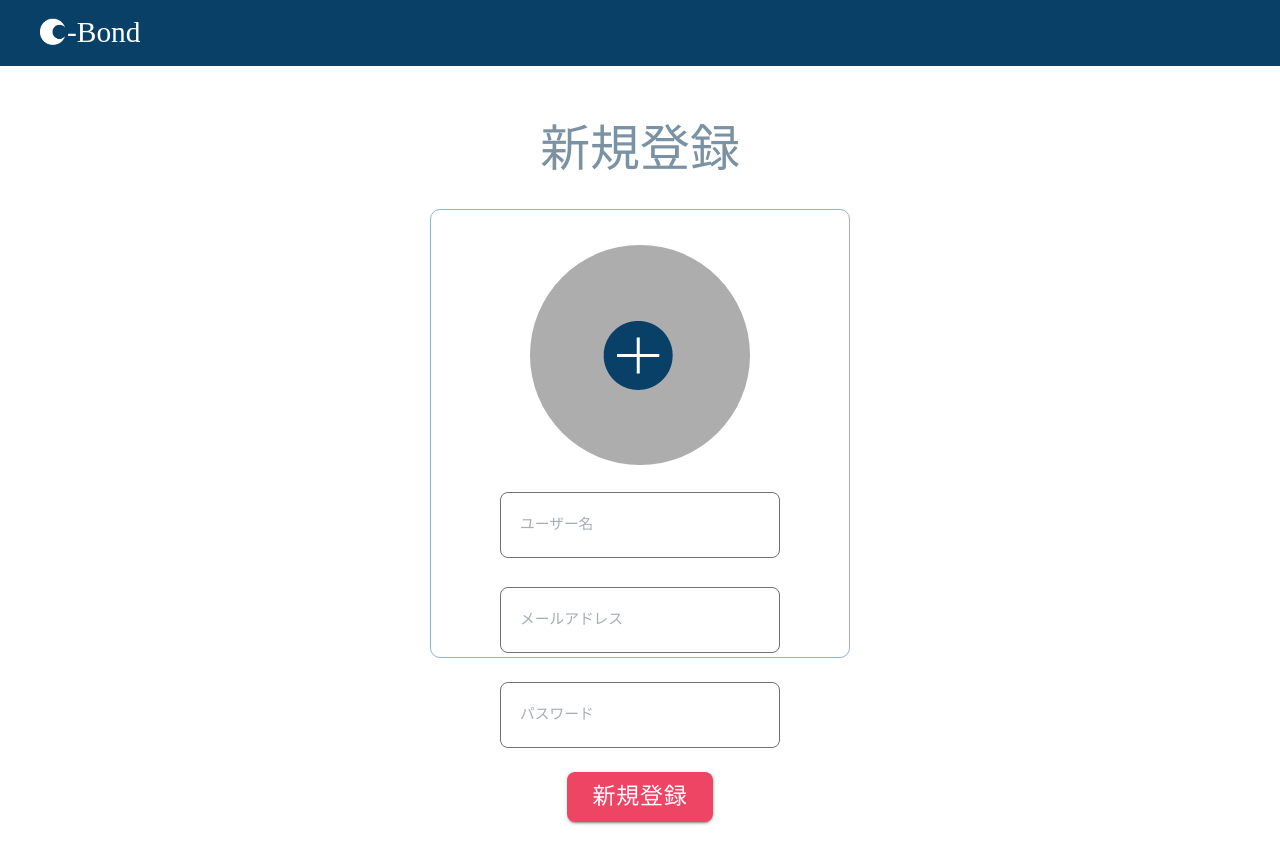
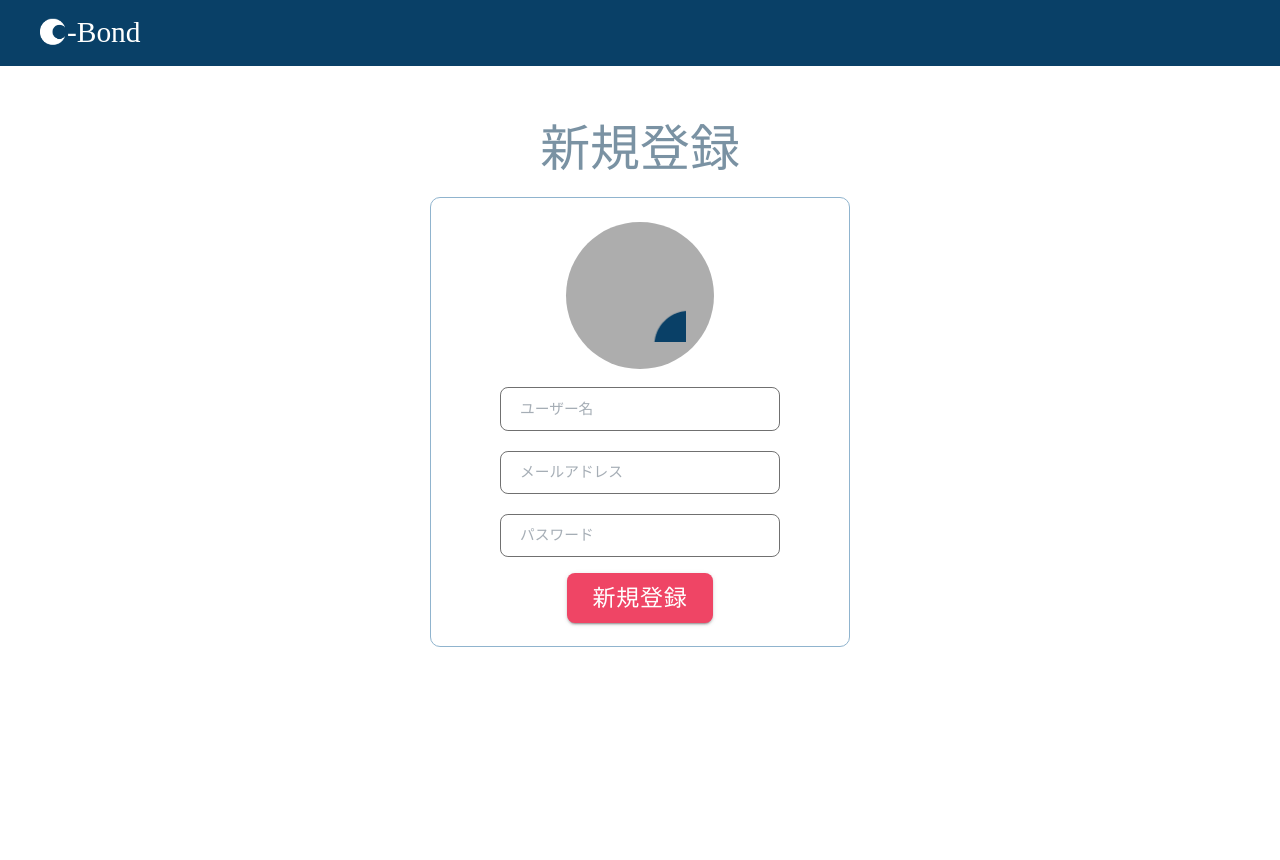
Before and after one commit to Shuri-Honda-1101/CV-chatapp, a React (Create React App) app: page /signup in a window 1280 px wide. After the commit the page ends 800 px from the top, so only its background shows below. Built offline with nearby package versions, Linux system fonts and the light colour scheme; no server answers.

Commit message:
rem to vw

```diff
--- a/src/pages/SignUp.js
+++ b/src/pages/SignUp.js
@@ -125,7 +125,7 @@ export const SignUp = ({ history }) => {
                       onZoomChange={setZoom}
                     />
                   </div>
-                  <Controls className="slider-wrap">
+                  <div className="slider-wrap">
                     <Slider
                       value={zoom}
                       min={1}
@@ -135,7 +135,7 @@ export const SignUp = ({ history }) => {
                       onChange={(e, zoom) => setZoom(zoom)}
                       classes={{ root: "slider" }}
                     />
-                  </Controls>
+                  </div>
                   <Button
                     className="cropper-ok"
                     variant="contained"
@@ -213,7 +213,7 @@ const SignUpFormWrap = styled.section`
     font-family: "ヒラギノ丸ゴ ProN";
     font-size: 3.9vw; //7.5rem;
     color: #7a92a3;
-    margin-bottom: 3.4rem;
+    margin-bottom: 1.77vw; //3.4rem;
   }
 `;
 
@@ -225,9 +225,9 @@ const SignUpForm = styled.div`
   display: flex;
   flex-direction: column;
   align-items: center;
-  padding: 3.5rem 0;
+  padding: 1.82vw 0; //3.5rem 0;
   .input-image-wrap {
-    margin-bottom: 2.5rem;
+    margin-bottom: 1.3vw; //2.5rem;
   }
   h3 {
     font-size: 1.87vw; //3.6rem
@@ -240,7 +240,7 @@ const SignUpForm = styled.div`
     .input-wrap {
       input {
         width: 21.9vw; //430/1920
-        height: 6.6rem;
+        height: 3.43vw; //6.6rem;
         border-radius: 0.62vw; //1.2rem;
         border: 1px solid #707070;
         padding-left: 1.5vw; //2.9rem;
@@ -250,14 +250,14 @@ const SignUpForm = styled.div`
           color: rgba(95, 108, 123, 0.56);
         }
       }
-      margin-bottom: 2.9rem; //3.3rem;
+      margin-bottom: 1.5vw; //2.9rem;
       :nth-of-type(4) {
         margin-bottom: 0;
       }
     }
 
     .signup {
-      margin: 2.4rem 0 3.8rem 0;
+      margin: 1.25vw 0 1.98vw 0; //2.4rem 0 3.8rem 0;
       background-color: #ef4565;
       color: #fff;
       font-size: 1.8vw; //3.5rem;
@@ -279,10 +279,6 @@ const SignUpForm = styled.div`
   }
 `;
 
-const Controls = styled.div`
-  width: 900px;
-`;
-
 const IconUp = styled.label`
   cursor: pointer;
   input {
@@ -299,15 +295,15 @@ const IconUp = styled.label`
       content: "";
       display: inline-block;
       background-color: black;
-      height: 22rem;
-      width: 22rem;
+      height: 11.5vw; //22rem;
+      width: 11.5vw; //22rem;
       opacity: 0.32;
       border-radius: 50%;
     }
     :after {
       content: "";
-      height: 22rem;
-      width: 22rem;
+      height: 11.5vw; //22rem;
+      width: 11.5vw; //22rem;
       display: inline-block;
       position: absolute;
       top: -18%;
@@ -318,8 +314,8 @@ const IconUp = styled.label`
   }
   img {
     border-radius: 50%;
-    height: 22rem;
-    width: 22rem;
+    height: 11.5vw; //22rem;
+    width: 11.5vw; //22rem;
   }
 `;
 
@@ -339,14 +335,14 @@ const ModalCropperWrap = styled.div`
 
 const ModalCropper = styled.div`
   z-index: 5;
-  height: 87.5rem;
-  width: 77.2rem;
-  border-radius: 6.5rem;
+  height: 45.6vw; //87.5rem;
+  width: 40.2vw; //77.2rem;
+  border-radius: 3.4vw; //6.5rem;
   background-color: #fff;
 
   .MuiSvgIcon-root {
-    font-size: 5rem;
-    margin: 4rem 5.5rem 0 0;
+    font-size: 2.6vw; //5rem;
+    margin: 2.1vw 2.86vw 0 0; //4rem 5.5rem 0 0;
     float: right;
     cursor: pointer;
     color: #EF4565;
@@ -354,15 +350,15 @@ const ModalCropper = styled.div`
 
   .cropper-wrap {
     position: relative;
-    height: 49.2rem;
-    width: 49.2rem;
-    margin: 12rem auto 4.57rem;
+    height: 25.62vw; //49.2rem;
+    width: 25.62vw; //49.2rem;
+    margin: 6.25vw auto 2.38vw; //12rem auto 4.57rem;
     .reactEasyCrop_Container {
       height: 100%;
       width: 100%;
       object-fit: contain;
       img {
-        height: 50rem;
+        height: 26vw; //50rem;
       }
       div {
         height: 100%;
@@ -378,7 +374,7 @@ const ModalCropper = styled.div`
 
   .cropper-ok {
     display: block;
-    margin: 4.6rem auto 0;
+    margin: 2.4vw auto 0; //4.6rem auto 0;
     background-color: #ef4565;
       color: #fff;
       font-size: 1.8vw; //3.5rem;
```
